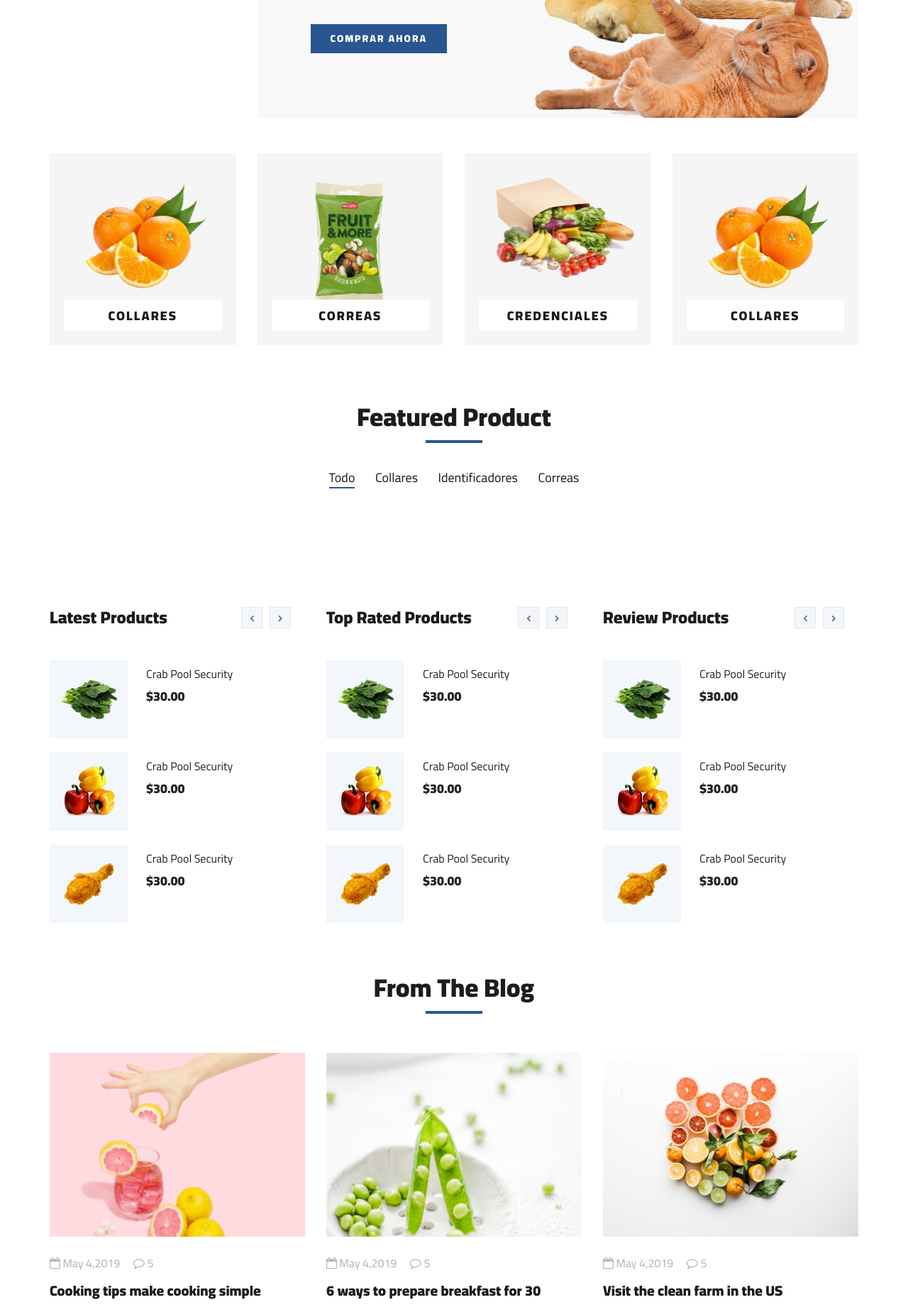
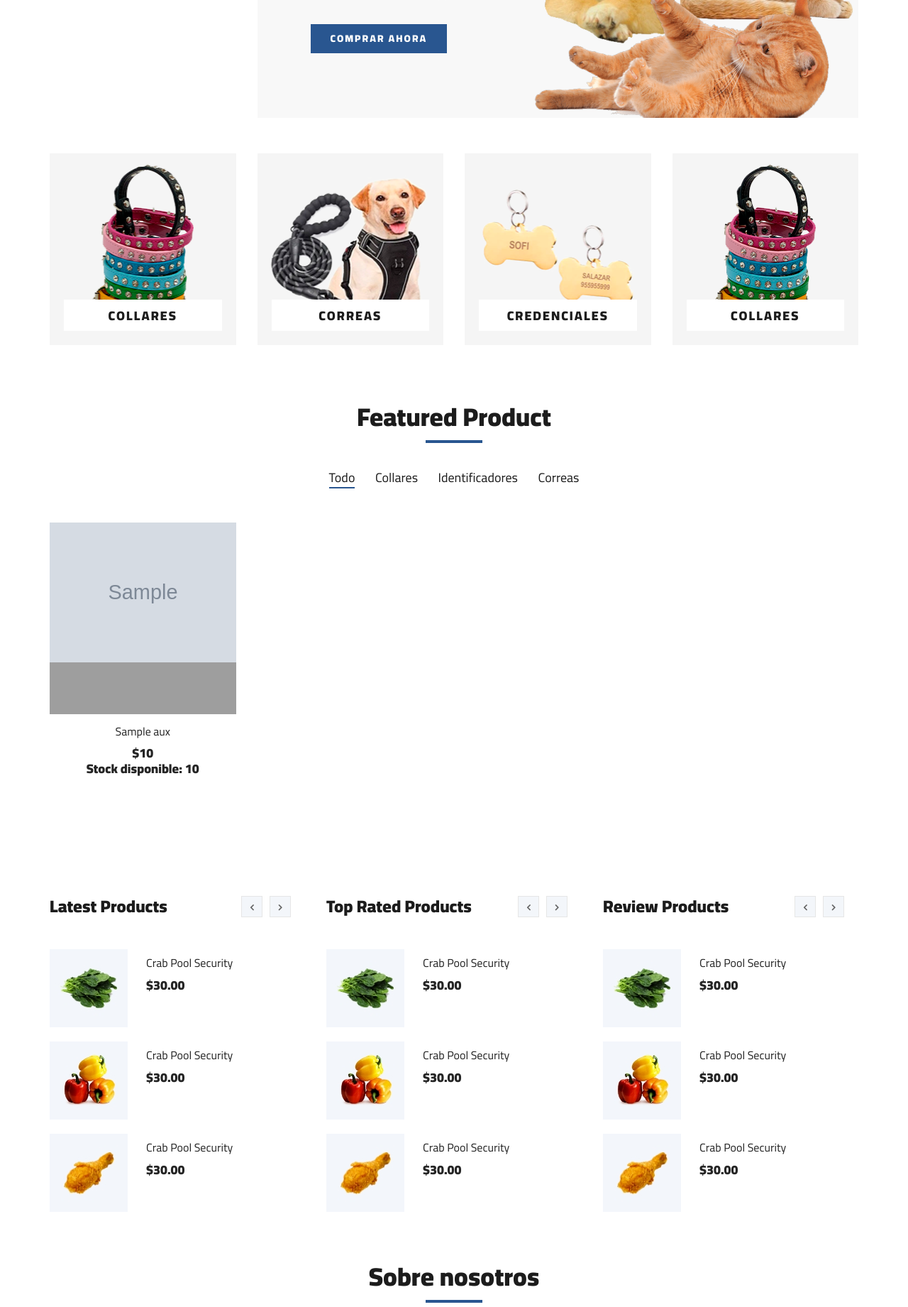
Before and after one commit to sebaXDD/Tienda, a Django app: template core/templates/core/index.html in a window 1280 px wide. Shown: the part 514-2355 px from the top of the page at 71% size. Run offline with Django 3.2, Linux system fonts and the light colour scheme; the template is opened without the code that fills it: most values are stand-ins (such as "Sample title", 1, 10 or a date in 2020); grey boxes marked "Sample" are stand-in pictures; some libraries are stand-ins or nearby versions; grey boxes are pictures that could not be loaded.

Commit message:
Se agregaron productos

```diff
--- a/core/models.py
+++ b/core/models.py
@@ -12,7 +12,7 @@ class Producto(models.Model):
     nombre = models.CharField(max_length=30)
     precio = models.IntegerField()
     stock = models.IntegerField()
-    descripcion = models.CharField(max_length=300)
+    descripcion = models.CharField(max_length=3000)
     tipo = models.ForeignKey(TipoProducto, on_delete=models.CASCADE)
     imagen = models.ImageField(null=True,blank=True)
 
--- a/core/templates/core/index.html
+++ b/core/templates/core/index.html
@@ -61,17 +61,17 @@
             <div class="row">
                 <div class="categories__slider owl-carousel">
                     <div class="col-lg-3">
-                        <div class="categories__item set-bg" data-setbg=" {% static 'core/img/categories/cat-1.jpg'%}">
+                        <div class="categories__item set-bg" data-setbg=" {% static 'core/img/categories/collares.png'%}">
                             <h5><a href="#">Collares</a></h5>
                         </div>
                     </div>
                     <div class="col-lg-3">
-                        <div class="categories__item set-bg" data-setbg=" {% static 'core/img/categories/cat-2.jpg'%}">
+                        <div class="categories__item set-bg" data-setbg=" {% static 'core/img/categories/correas.png'%}">
                             <h5><a href="#">Correas</a></h5>
                         </div>
                     </div>
                     <div class="col-lg-3">
-                        <div class="categories__item set-bg" data-setbg=" {% static 'core/img/categories/cat-3.jpg'%}">
+                        <div class="categories__item set-bg" data-setbg=" {% static 'core/img/categories/identificacion.png'%}">
                             <h5><a href="#">Credenciales</a></h5>
                         </div>
                     </div>
@@ -102,7 +102,7 @@
             </div>
             <div class="row featured__filter">
                 {% for aux in listaProducto %}
-                {% if aux.stock > 10 %}
+                {% if aux.stock > 9 %}
                 <div class="col-lg-3 col-md-4 col-sm-6 mix oranges fresh-meat">
                     <div class="featured__item">
                         <div class="featured__item__pic set-bg">
@@ -112,10 +112,13 @@
                             <img src="{% static 'core/img/featured/feature-1.jpg '%}" alt="">
                             {% endif %}
                             <ul class="featured__item__pic__hover">
-                                <li><a href="{% url 'update-producto' aux.id %}"><i class="fa fa-heart"></i></a></li>
-                                <li><a href="#"><i class="fa fa-retweet"></i></a></li>
-                                <li><a href="#"><i class="fa fa-shopping-cart"></i></a></li>
-                                <li><a href="{% url 'delete' aux.id %}" class="fa fa-trash"></a></li>
+                                {% if user.is_authenticated and user.username == 'admin' %}
+                                    <li><a href="{% url 'update-producto' aux.id %}"><i class="fa fa-heart"></i></a></li>
+                                    <li><a href="{% url 'delete' aux.id %}" class="fa fa-trash"></a></li>
+                                {% else %}
+                                    <li><a href="#"><i class="fa fa-retweet"></i></a></li>
+                                    <li><a href="#"><i class="fa fa-shopping-cart"></i></a></li>
+                                {% endif %}
                             </ul>
                         </div>
                         <div class="featured__item__text">
@@ -343,7 +346,7 @@
             <div class="row">
                 <div class="col-lg-12">
                     <div class="section-title from-blog__title">
-                        <h2>From The Blog</h2>
+                        <h2>Sobre nosotros</h2>
                     </div>
                 </div>
             </div>
```
Also changed, not shown: core/static/core/img/categories/collares.png (added), core/static/core/img/categories/correas.png (added), core/static/core/img/categories/identificacion.png (added), db.sqlite3, media/collar1_RvQ9ICX.jpg (added), media/collar2.jpg (added), media/collar3.jpg (added), media/collar4.jpg (added), media/correa1.jpg (added), media/correa2.jpg (added), media/correa3.jpg (added), media/correa4.jpg (added), media/identificacion1.jpg (added), media/identificacion2.jpg (added), 2 more files.
